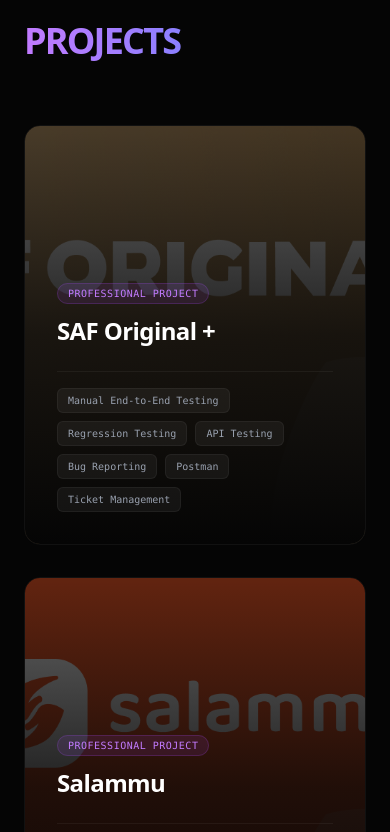
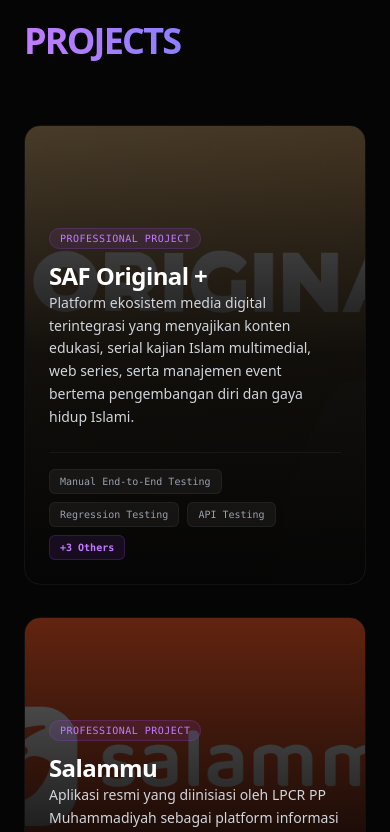
Before and after one commit to gamprat/agam-web-portfolio, a Next.js app: page / in a window 390 px wide. Shown: the part 4880-5712 px from the top of the page. Built offline with nearby package versions, Linux system fonts and the light colour scheme.

Commit message:
feat: some improvements in projects section mobile view

```diff
--- a/src/app/components/Projects.tsx
+++ b/src/app/components/Projects.tsx
@@ -61,10 +61,15 @@
 
         {/* Grid Layout untuk Card Projects */}
         <div className="grid grid-cols-1 md:grid-cols-2 gap-8">
-          {projectList.map((project, index) => (
+          {projectList.map((project, index) => {
+            // LOGIKA QA: Hitung sisa item jika jumlah keahlian lebih dari 3
+            const hasMoreTech = project.tech.length > 3;
+            const remainingCount = project.tech.length - 3;
+
+            return (
               <div
                 key={index}
-              className="group relative overflow-hidden backdrop-blur-md border border-white/5 rounded-2xl h-[420px] hover:border-white/20 transition-all duration-500 flex flex-col justify-end p-8"
+                className="group relative overflow-hidden backdrop-blur-md border border-white/5 rounded-2xl h-[460px] hover:border-white/20 transition-all duration-500 flex flex-col justify-end p-6 md:p-8"
               >
                 {/* Gambar Cover sebagai Background Card */}
                 <div className="absolute inset-0 -z-10 bg-black">
@@ -74,8 +79,7 @@
                     fill
                     className="object-cover opacity-40 grayscale-0 md:opacity-30 md:grayscale group-hover:scale-105 group-hover:opacity-40 group-hover:grayscale-0 transition-all duration-700"
                   />
-                {/* Efek Gradasi Gelap ke Atas agar Teks di Bawah Selalu Terbaca */}
-                <div className="absolute inset-0 bg-gradient-to-t from-[#050505] via-[#050505]/70 to-transparent" />
+                  <div className="absolute inset-0 bg-gradient-to-t from-[#050505] via-[#050505]/80 to-transparent" />
                 </div>
 
                 {/* Konten Teks di Atas Gambar */}
@@ -96,16 +100,33 @@
                     {project.title}
                   </h3>
 
-                {/* <p className="text-[11px] font-mono text-gray-400 mt-1 mb-3 leading-relaxed">
-                  Scope: {project.scope}
-                </p> */}
-
-                <p className="text-sm text-gray-300 leading-relaxed font-light mb-6 opacity-0 max-h-0 group-hover:opacity-100 group-hover:max-h-[100px] transition-all duration-500 overflow-hidden">
+                  {/* Logika Responsif Deskripsi */}
+                  <p className="text-sm text-gray-300 leading-relaxed font-light mb-6 opacity-100 max-h-[150px] md:opacity-0 md:max-h-0 md:group-hover:opacity-100 md:group-hover:max-h-[100px] transition-all duration-500 overflow-hidden">
                     {project.description}
                   </p>
 
-                {/* Badges Tech Stack */}
+                  {/* Kontainer Badges Tech Stack */}
                   <div className="flex flex-wrap gap-2 pt-4 border-t border-white/5">
+                    {/* 1. TAMPILAN KHUSUS MOBILE (Hanya Muncul di HP/Tablet) */}
+                    <div className="flex flex-wrap gap-2 md:hidden">
+                      {project.tech.slice(0, 3).map((techName, techIndex) => (
+                        <span
+                          key={techIndex}
+                          className="text-[10px] font-mono text-gray-400 bg-white/5 px-2.5 py-1 rounded-md border border-white/5"
+                        >
+                          {techName}
+                        </span>
+                      ))}
+                      {/* Badge "+ X Others" jika datanya melimpah */}
+                      {hasMoreTech && (
+                        <span className="text-[10px] font-mono text-purple-400 bg-purple-500/10 px-2.5 py-1 rounded-md border border-purple-500/20 font-bold">
+                          +{remainingCount} Others
+                        </span>
+                      )}
+                    </div>
+
+                    {/* 2. TAMPILAN KHUSUS DESKTOP (Hanya Muncul di Laptop Ke Atas) */}
+                    <div className="hidden md:flex md:flex-wrap md:gap-2">
                       {project.tech.map((techName, techIndex) => (
                         <span
                           key={techIndex}
@@ -117,7 +138,9 @@
                     </div>
                   </div>
                 </div>
-          ))}
+              </div>
+            );
+          })}
         </div>
       </div>
     </section>
```
Lines whose indentation alone changed are shown as unchanged.
